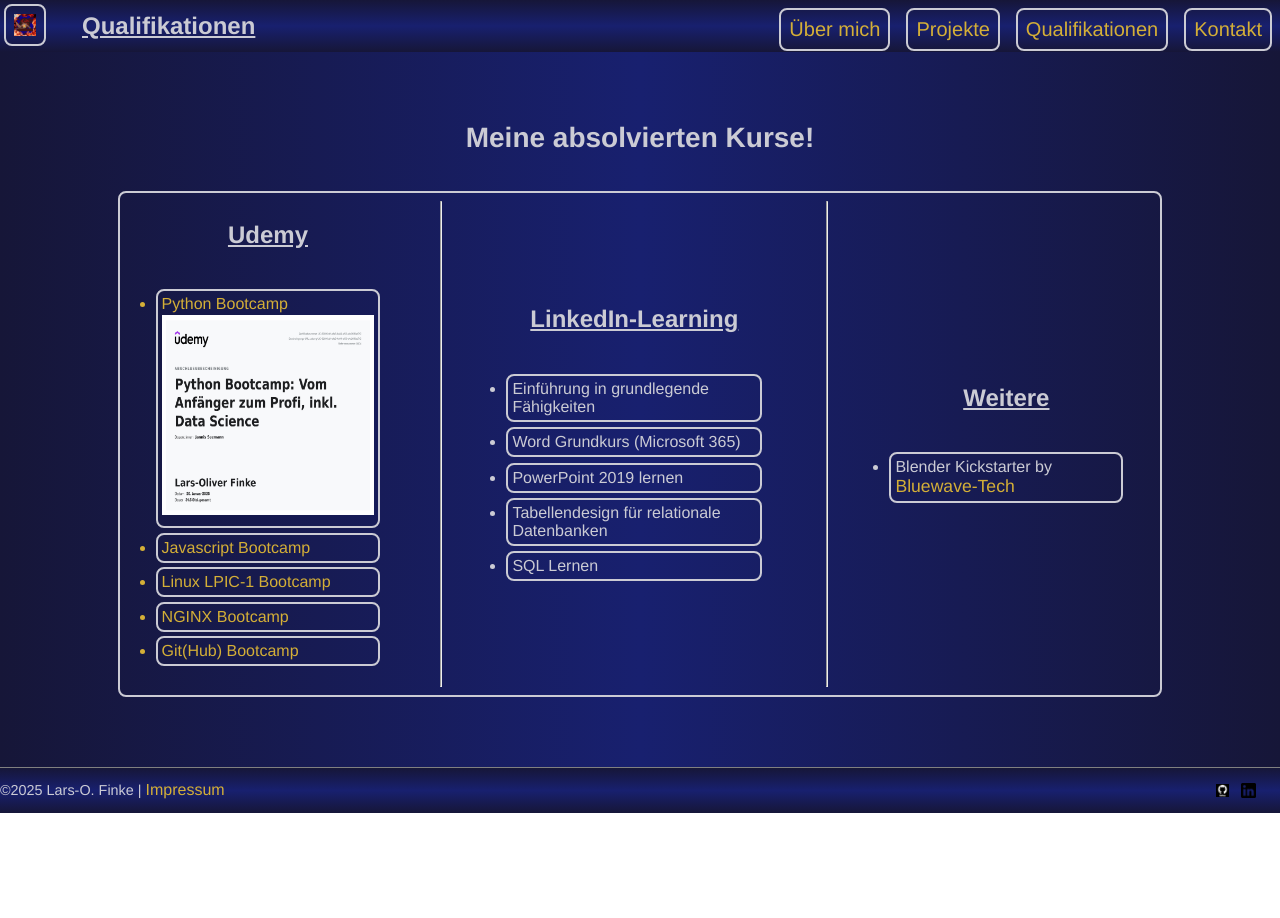
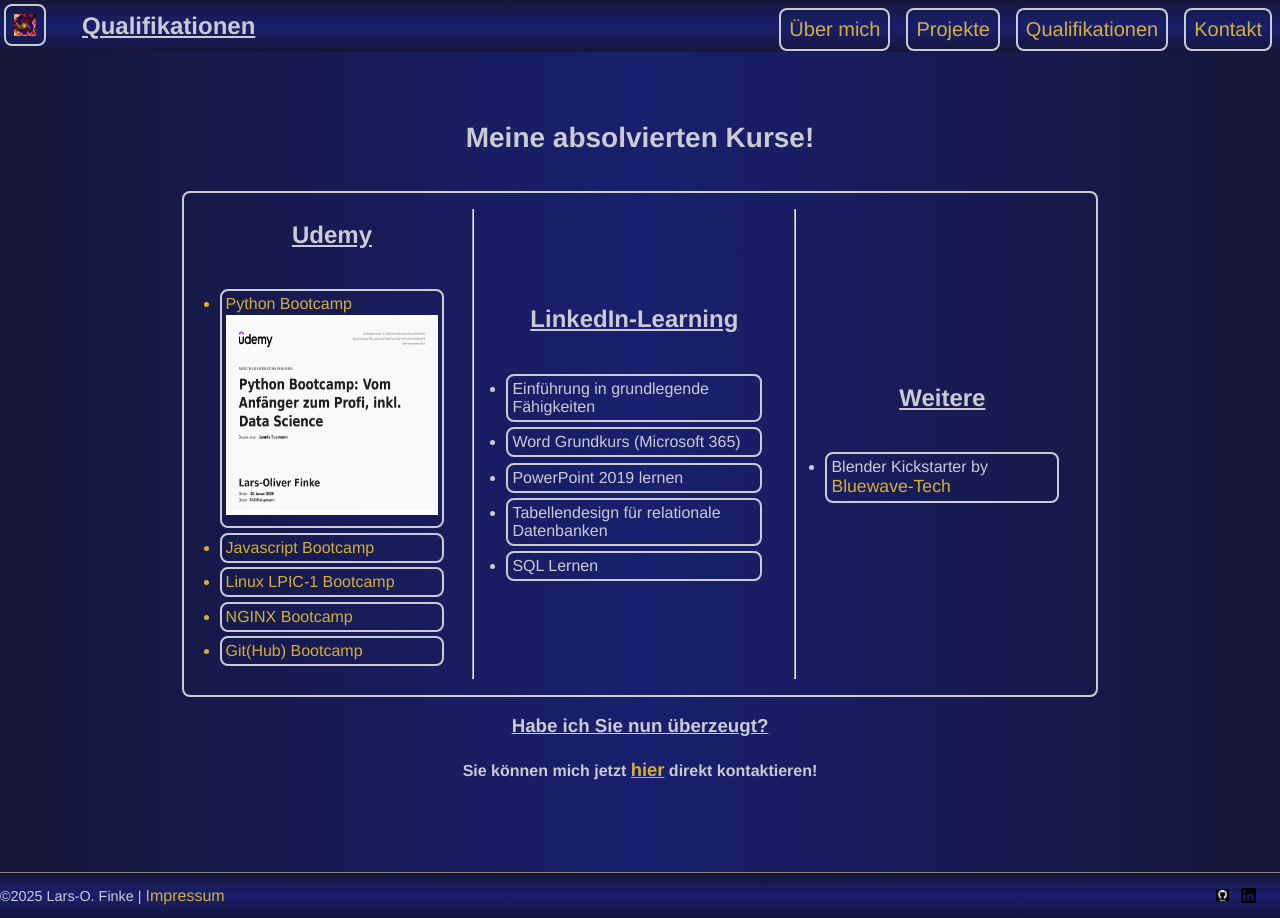
Before and after one commit to LarsOFinke/MyPortfolio, an Angular app in the folder frontend/: page /qualifications in a window 1280 px wide. Before the commit the page ends 813 px from the top, so only its background shows below. Built offline with nearby package versions, Linux system fonts and the light colour scheme.

Commit message:
Added link to contact-page in the qualifications-page for website-flow

```diff
--- a/frontend/src/app/components/qualifications-page/qualifications-page.component.css
+++ b/frontend/src/app/components/qualifications-page/qualifications-page.component.css
@@ -8,6 +8,12 @@
 }
 li > a {
   font-size: 1.1rem;
+}
+
+#contact-link-container a {
+  text-decoration: underline;
+  text-align: center;
+  font-size: 1.15rem;
 }
 
 .qualification-list {
@@ -47,11 +53,6 @@
 }
 
 @media (min-width: 1023px) {
-  hr {
-    width: 1px;
-    margin: 0 2rem 0 2rem;
-  }
-
   .custom-wrapper {
     width: fit-content;
     min-height: 77vh;
--- a/frontend/src/app/components/qualifications-page/qualifications-page.component.html
+++ b/frontend/src/app/components/qualifications-page/qualifications-page.component.html
@@ -31,5 +31,12 @@
         </ul>
       </div>
     </div>
+
+    <div id="contact-link-container">
+      <h3><u>Habe ich Sie nun überzeugt?</u></h3>
+      <h4>
+        Sie können mich jetzt <a href="/contact">hier</a> direkt kontaktieren!
+      </h4>
+    </div>
   </div>
 </div>
--- a/frontend/src/styles.css
+++ b/frontend/src/styles.css
@@ -43,9 +43,6 @@
   );
   color: var(--grey);
   font-family: "Franklin Gothic Medium", "Roboto", Arial, sans-serif;
-}
-hr {
-  width: 100%;
 }
 h1,
 h2,
```
